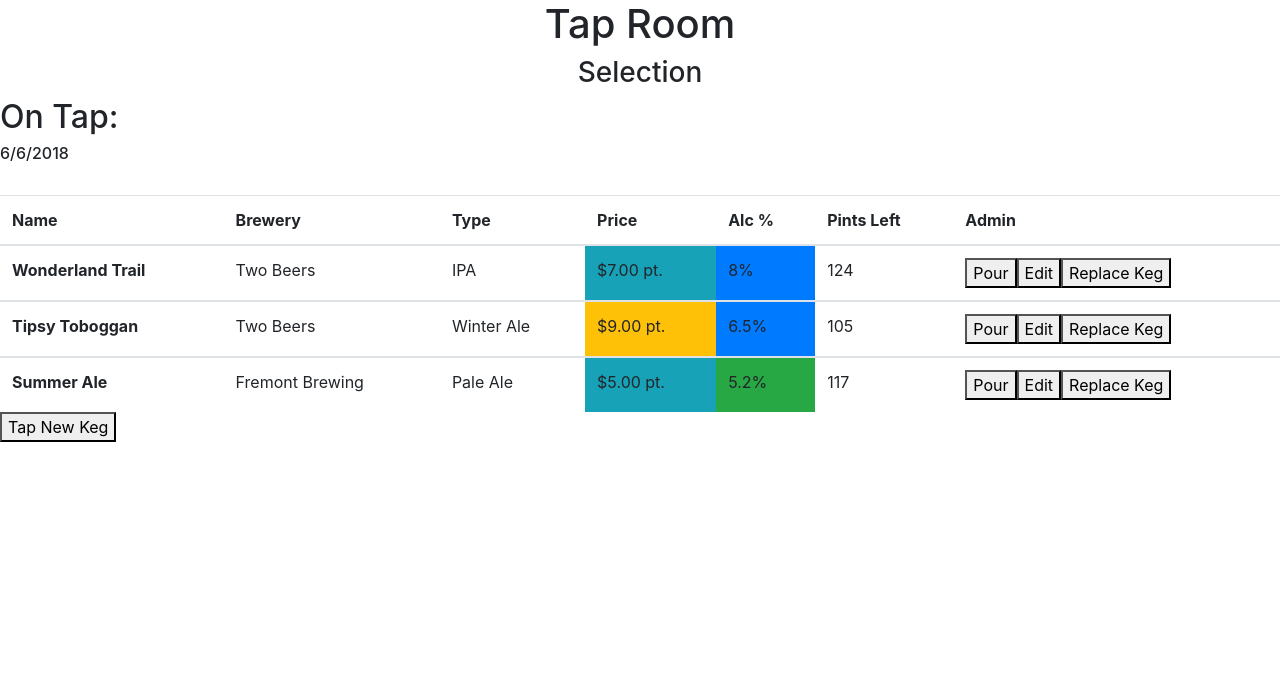
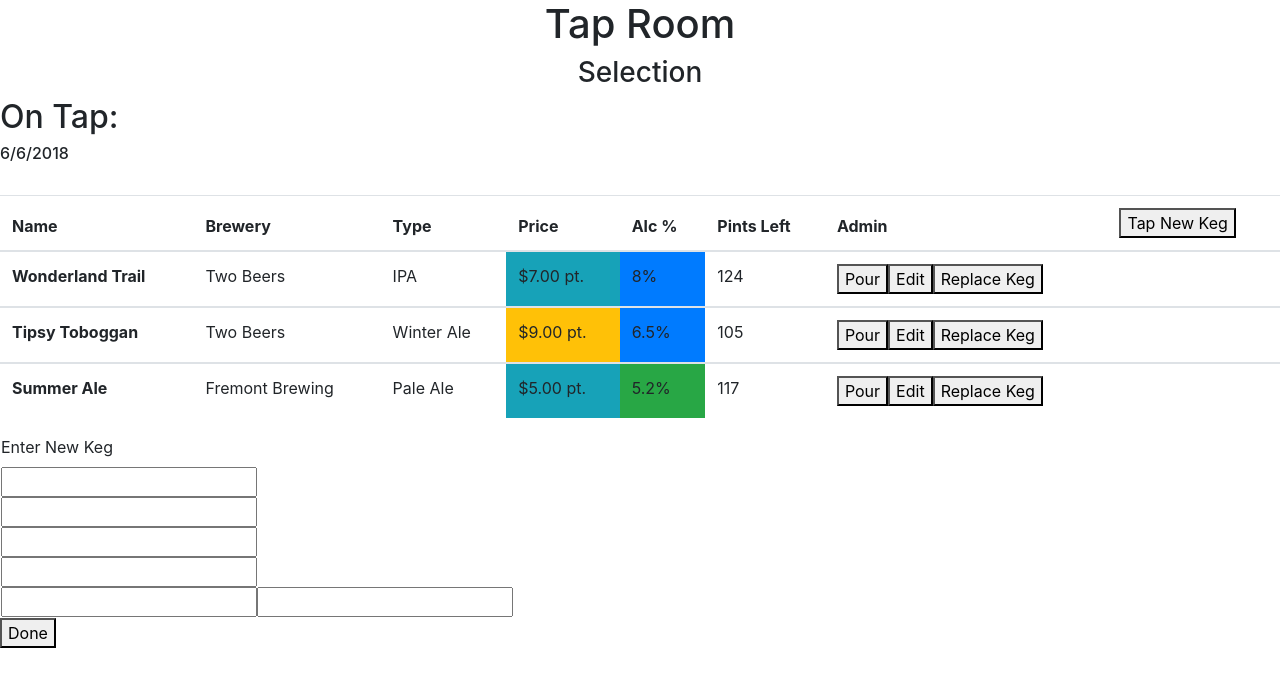
Before and after one commit to dtumpowsky/Tap-Room, an Angular app: page / in a window 1280 px wide. Shown: the top 686 px of the page. Built offline with nearby package versions, Linux system fonts and the light colour scheme.

Commit message:
Push new Keg into tap list

```diff
--- a/src/app/app.component.html
+++ b/src/app/app.component.html
@@ -53,6 +53,7 @@
       <th scope="col">Alc %</th>
       <th scope="col">Pints Left</th>
       <th scope="col">Admin</th>
+      <th scope="col"><button (click)="inputKeg(newKeg)">Tap New Keg</button></th>
     </tr>
   </thead>
     <tbody *ngFor="let currentKeg of kegs" [class]="kegLevelWarning(currentKeg)">
@@ -68,13 +69,12 @@
         <button (click)="replaceKeg(currentKeg)">Replace Keg</button>
       </td>
     </tbody>
-    <button (click)="inputKeg(newKeg)">Tap New Keg</button>
 </table>
 
 
 <div *ngIf="newKeg">
   <td>
-  <label>Edit Keg:</label>
+  <label>Enter New Keg</label>
     <br>
     <input [(ngModel)]="newKeg.name">
     <br>
@@ -87,8 +87,8 @@
     <input [(ngModel)]="newKeg.alcoholContent">
     <input [(ngModel)]="newKeg.pints">
     <br>
-  <button (click)="tapKeg()">Done</button>
   </td>
+  <button (click)="tapKeg(newKeg)">Done</button>
 </div>
 
 
--- a/src/app/app.component.ts
+++ b/src/app/app.component.ts
@@ -44,6 +44,8 @@ export class AppComponent {
   ];
 
   selectedKeg=null;
+  newKeg: Keg[] = [];
+
 
   editKeg(clickedKeg) {
     this.selectedKeg = clickedKeg;
@@ -60,6 +62,7 @@ export class AppComponent {
 
   tapKeg(tappedKeg) {
     this.kegs.push(tappedKeg);
+    this.newKeg = [];
   }
 
 
```
